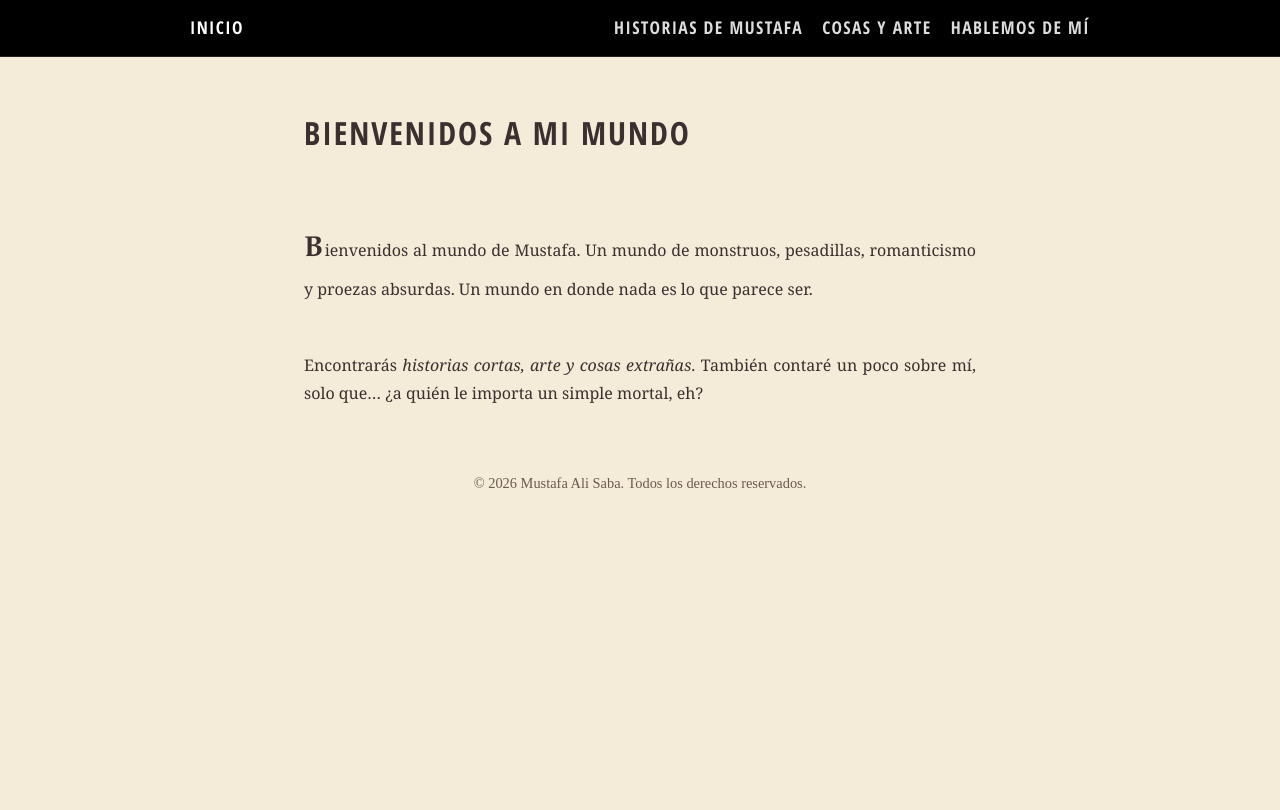
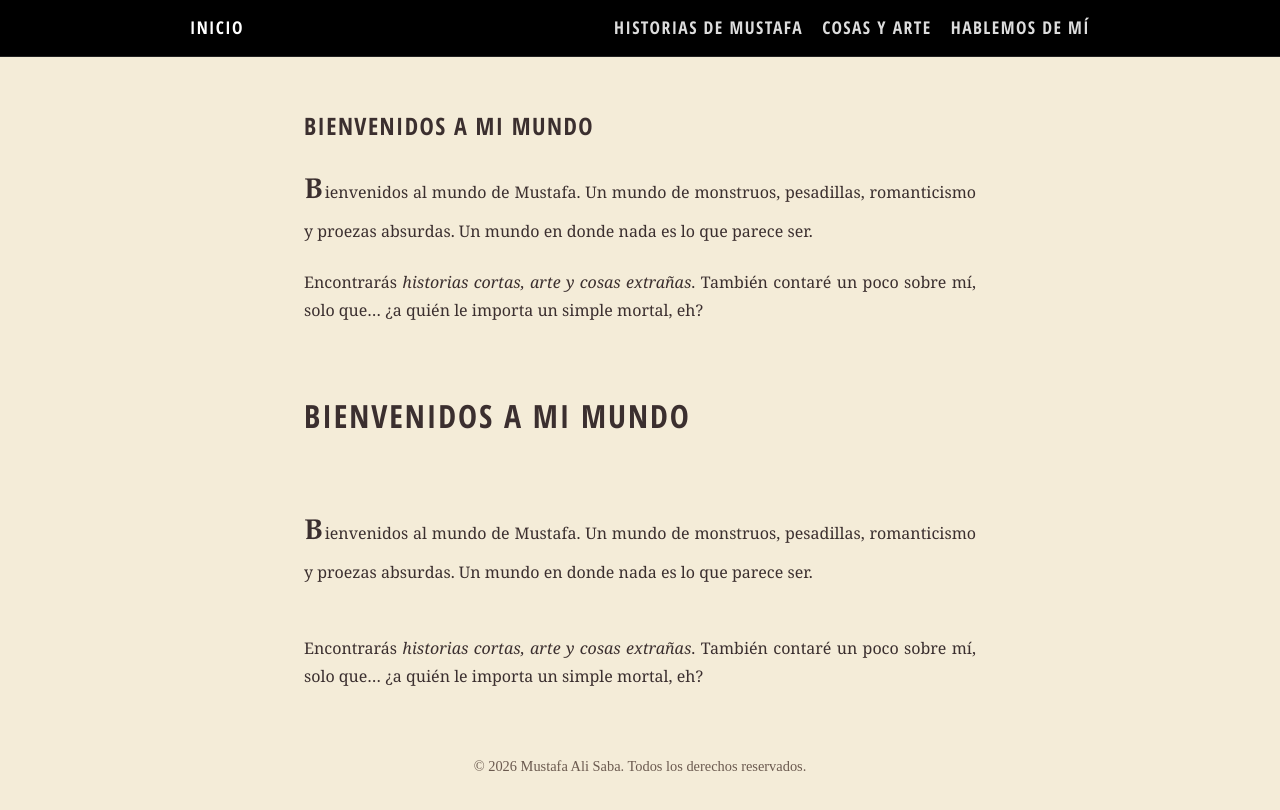
Before and after one commit to mustafaalisaba/mustafaalisaba, a Jekyll site: the page built from index.md, in a window 1280 px wide. Shown: the top 810 px of the page. Built offline with Jekyll 4.4.1, drawn with Linux system fonts in a browser that asks for light colours.

Commit message:
index mod

```diff
--- a/index.md
+++ b/index.md
@@ -2,6 +2,24 @@
 layout: default
 title: MUSTAFA ALI SABA
 ---
+
+<article class="story">
+
+<h1>BIENVENIDOS A MI MUNDO</h1>
+
+<p>
+  <span class="initial">B</span>ienvenidos al mundo de Mustafa.
+  Un mundo de monstruos, pesadillas, romanticismo y proezas absurdas.
+  Un mundo en donde nada es lo que parece ser.
+</p>
+
+<p>
+  Encontrarás <em>historias cortas, arte y cosas extrañas</em>.
+  También contaré un poco sobre mí, solo que…
+  ¿a quién le importa un simple mortal, eh?
+</p>
+
+</article>
 
 <h1 class="story">BIENVENIDOS A MI MUNDO</h1>
 
```
